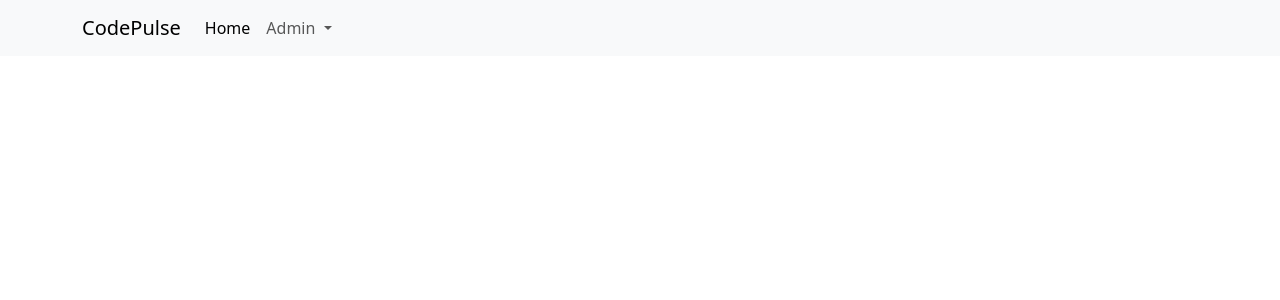
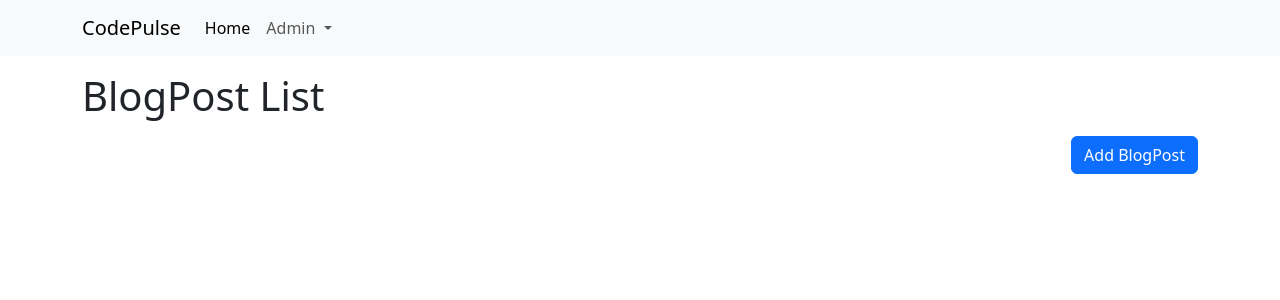
Before and after one commit to shahriarhasan-c/CodePulse.UI, an Angular app: page /admin/blogposts in a window 1280 px wide. Before the commit this address led to /. Shown: the top 300 px of the page. Built offline with nearby package versions, Linux system fonts and the light colour scheme.

Commit message:
New Blogpost component create and route

```diff
--- a/src/app/app-routing.module.ts
+++ b/src/app/app-routing.module.ts
@@ -3,6 +3,7 @@
 import { RouterModule, Routes } from '@angular/router';
 import { CategoryListComponent } from './features/category/category-list/category-list.component';
 import { EditCategoryComponent } from './features/category/edit-category/edit-category.component';
+import { BlogpostListComponent } from './features/blog-post/blogpost-list/blogpost-list.component';
 
 const routes: Routes = [
   {
@@ -16,6 +17,10 @@
   {
     path: 'admin/categories/:id',
     component: EditCategoryComponent
+  },
+  {
+    path: 'admin/blogposts',
+    component: BlogpostListComponent
   }
 ];
 
--- a/src/app/app.module.ts
+++ b/src/app/app.module.ts
@@ -9,6 +9,8 @@
 import { FormsModule } from '@angular/forms';
 import { HttpClientModule } from '@angular/common/http';
 import { EditCategoryComponent } from './features/category/edit-category/edit-category.component';
+import { BlogpostListComponent } from './features/blog-post/blogpost-list/blogpost-list.component';
+
 
 @NgModule({
   declarations: [
@@ -16,7 +18,8 @@
     NavbarComponent,
     CategoryListComponent,
     AddCategoryComponent,
-    EditCategoryComponent
+    EditCategoryComponent,
+    BlogpostListComponent
   ],
   imports: [
     BrowserModule,
--- a/src/app/core/components/navbar/navbar.component.html
+++ b/src/app/core/components/navbar/navbar.component.html
@@ -15,8 +15,9 @@
             </a>
             <ul class="dropdown-menu">
               <li><a class="dropdown-item" [routerLink]="['/admin/categories']">Categories</a></li>
-              <!-- <li><hr class="dropdown-divider"></li>
-              <li><a class="dropdown-item" href="#">Something else here</a></li> -->
+              <li><hr class="dropdown-divider"></li>
+              <li><a class="dropdown-item" [routerLink]="['/admin/blogposts']">BlogPosts</a></li>
+              <!-- <li><a class="dropdown-item" href="#">Something else here</a></li> -->
             </ul>
           </li>
         </ul>
--- /dev/null
+++ b/src/app/features/blog-post/blogpost-list/blogpost-list.component.html
@@ -0,0 +1,6 @@
+<div class="container">
+    <h1 class="mt-3">BlogPost List</h1>
+    <div class="d-flex justify-content-end mt-3">
+        <a [routerLink]="['/admin/blogposts/add']" class="btn btn-primary">Add BlogPost</a>
+    </div>
+</div>
```
Also changed, not shown: src/app/features/blog-post/blogpost-list/blogpost-list.component.ts (added, +10 -0 lines), src/app/features/blog-post/blogpost-list/blogpost-list.component.css (added), 1 other file (tests, documents, lock files or other folders).
